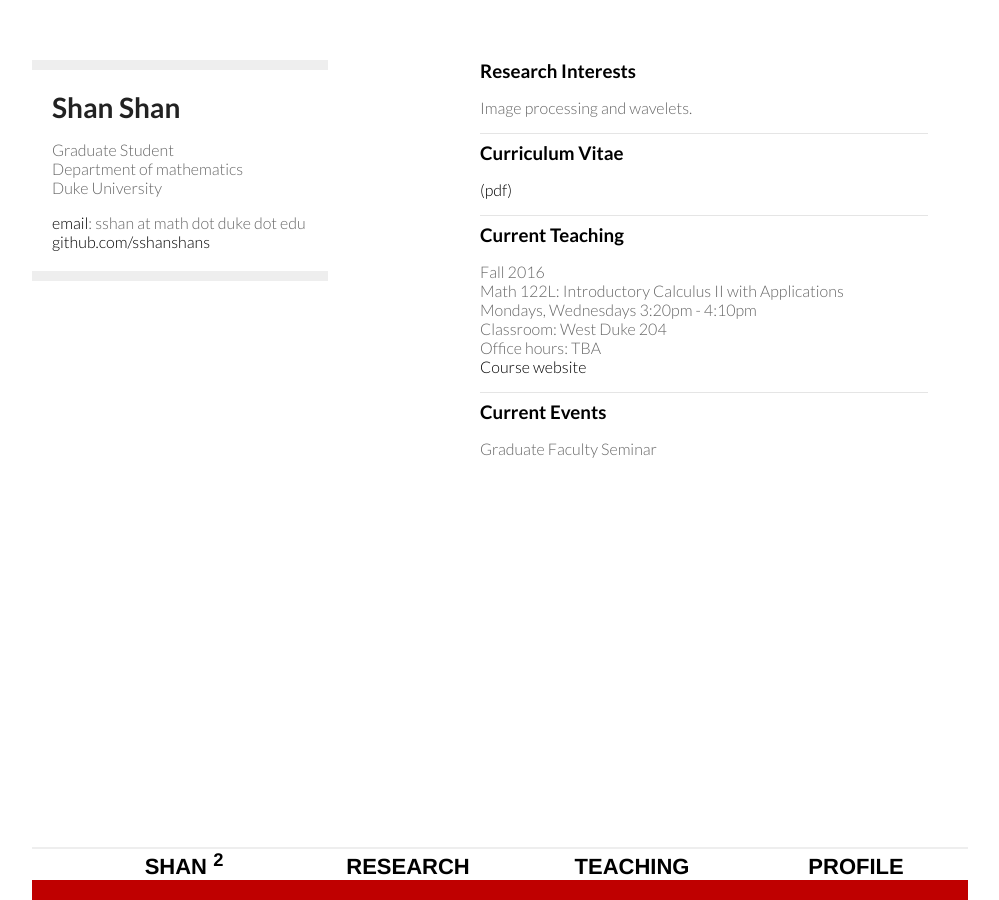
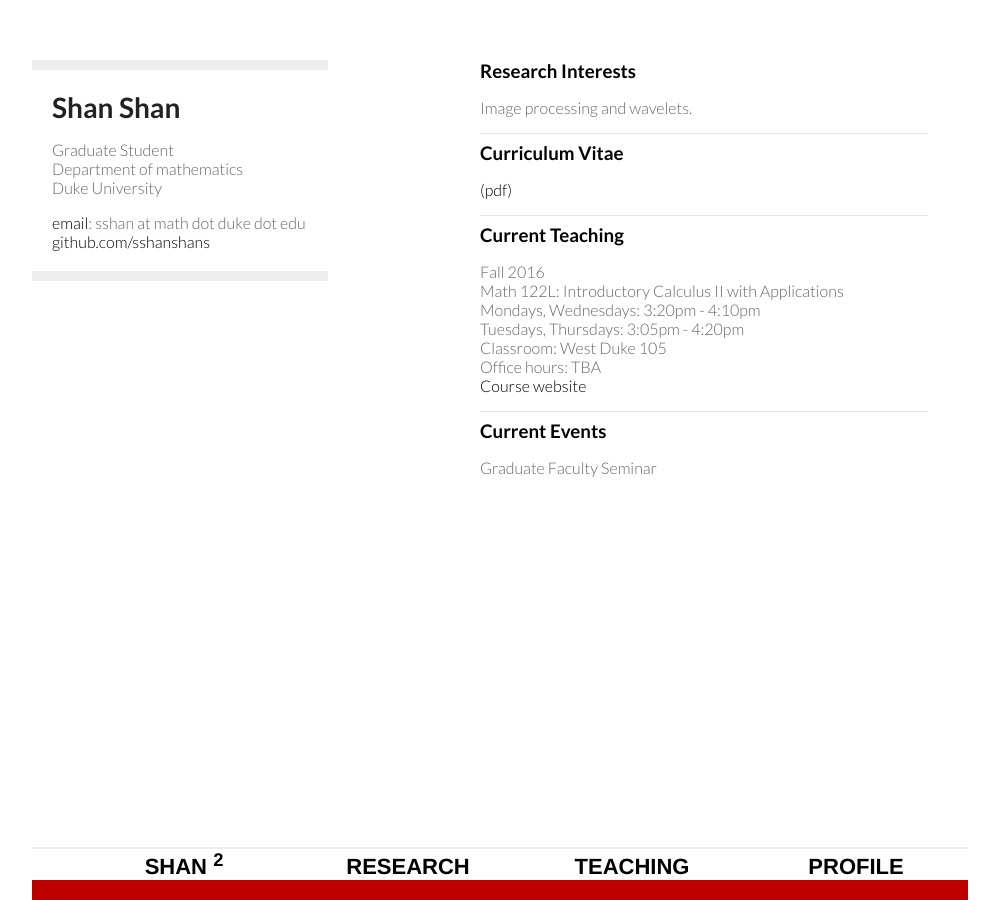
Before and after one commit to sshanshans/sshanshans.github.io, a Jekyll site: the page built from index.md, in a window 1280 px wide. Shown: the whole page, without its empty margins (160-1159 px from the left). Built offline with Jekyll 4.4.1, drawn with Linux system fonts in a browser that asks for light colours.

Commit message:
no message

```diff
--- a/index.md
+++ b/index.md
@@ -15,10 +15,11 @@
 ### Current Teaching
 Fall 2016 <br>
 Math 122L: Introductory Calculus II with Applications <br>
-Mondays, Wednesdays 3:20pm - 4:10pm <br>
-Classroom: West Duke 204 <br>
+Mondays, Wednesdays: 3:20pm - 4:10pm <br>
+Tuesdays, Thursdays: 3:05pm - 4:20pm <br>
+Classroom: West Duke 105 <br>
 Office hours: TBA <br>
-[Course website](/calculus2/index.html) <br>
+[Course website](calculus2) <br>
 <hr>
 
 ### Current Events
```
